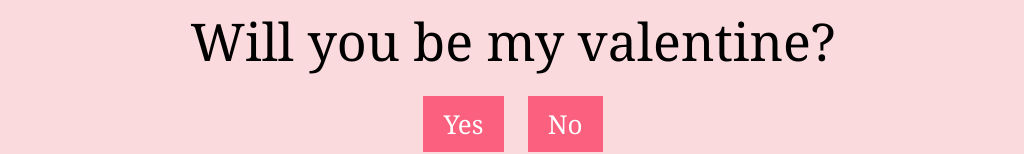
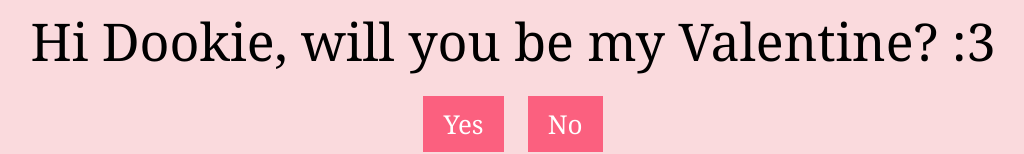
Before and after one commit to denoiceee/DookieValentine, a plain HTML site: page index.html in a window 1280 px wide. Shown: the part 474-628 px from the top of the page, without its empty margins (127-1151 px from the left). Drawn offline with Linux system fonts and the light colour scheme.

Commit message:
Update index.html

```diff
--- a/index.html
+++ b/index.html
@@ -3,7 +3,7 @@
 <head>
     <meta charset="UTF-8">
     <meta name="viewport" content="width=device-width, initial-scale=1.0">
-    <title>Will You Be My Valentine?</title>
+    <title>Hi Dookie, will you be my Valentine? :3</title>
     <link rel="stylesheet" href="https://fonts.googleapis.com/css2?family=Sacramento&display=swap">
     <link rel="stylesheet" href="style.css"> <!-- Link to external stylesheet -->
 </head>
@@ -11,7 +11,7 @@
     <div id="container">
         <div id="image-container"></div> <!-- Container for displaying images -->
         <div id="text-container">
-            <div id="question">Will you be my valentine?</div> <!-- Question -->
+            <div id="question">Hi Dookie, will you be my Valentine? :3</div> <!-- Question -->
             <div id="options">
                 <button id="yes-button" onclick="selectOption('yes')">Yes</button> <!-- Yes button -->
                 <button id="no-button" onclick="selectOption('no')">No</button> <!-- No button -->
```
